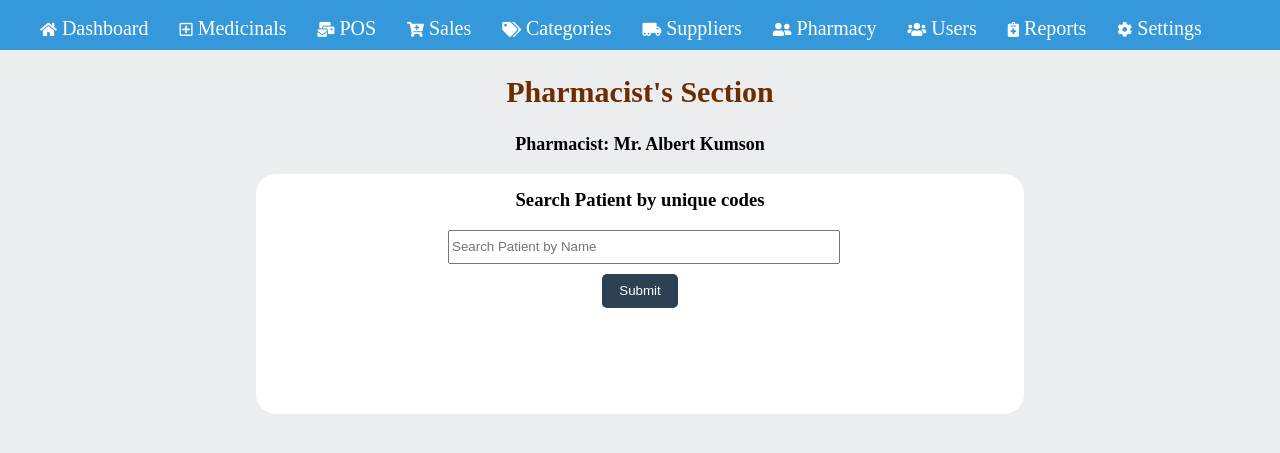
After one commit to ra-n-dev/ccclstores, a PHP site: page /pharmacy/pharmacy.php in a window 1280 px wide. The commit adds this page. Shown: the top 453 px of the page. Run offline with PHP 8.4, Linux system fonts and the light colour scheme.

Commit message:
'update'

```diff
--- a/doctor/insert.php
+++ b/doctor/insert.php
@@ -4,10 +4,10 @@
   $healthstatus =$_POST['healthstatus'];
   $diagnosis =$_POST['diagnosis'];
   $ward =$_POST['ward'];
-  $query = "INSERT INTO todo (history,healthstatus,diagnosis,ward)VALUES('$history','$healthstatus',$diagnosis,'$ward')";
+  $query = "INSERT INTO todo (history,healthstatus,diagnosis,ward)VALUES('$history','$healthstatus','$diagnosis','$ward')";
   $res =mysqli_query($connect,$query)or die(mysqli_error($connect));;
   if($res){
-
+    echo gettype($history);
     echo'data saved successfully';
   }
 ?>
--- a/pharmacy/header.php
+++ b/pharmacy/header.php
@@ -61,7 +61,7 @@
 		    <li><a href="sales.php"><i class="fas fa-cart-plus"></i>Sales</a></li>
 		    <li><a href="categories.php"><i class="fas fa-tags"></i>Categories</a></li>
 		    <li><a href="suppliers.php"><i class="fas fa-truck-moving"></i>Suppliers</a></li>
-		    <li><a href="customers.php"><i class="fas fa-user-friends"></i></i>Customers</a></li>
+		    <li><a href="pharmacy.php"><i class="fas fa-user-friends"></i></i>Pharmacy</a></li>
 	    	<li><a href="users.php"><i class="fas fa-users"></i>Users</a></li>
 		    <li><a href="reports.php"><i class="fas fa-notes-medical"></i></i>Reports</a></li>
 		    <li><a href="settings.php"><i class="fas fa-cog"></i>Settings</a></li>
--- /dev/null
+++ b/pharmacy/pharmacy.php
@@ -0,0 +1,243 @@
+<?php
+ session_start();
+ include("header.php");
+ include("../db/connection.php");
+
+ ?>
+
+<!DOCTYPE html>
+<html>
+<head>
+	<meta charset="utf-8">
+	<title>pharmacy</title>
+
+    <meta name="viewport" content="width=device-width, initial-scale=1.0">
+
+
+    <link rel="stylesheet" type="text/css" href="../css/all.min.css">
+
+    <link rel="stylesheet" href="https://cdn.jsdelivr.net/npm/@fortawesome/fontawesome-free@5.15.3/css/fontawesome.min.css" integrity="undefined" crossorigin="anonymous">
+</head>
+<style type="text/css">
+    body{
+        margin: 0;
+        padding: 0;
+        background: #EBEDEF;
+        width: 100%;
+    }
+    .pharm1 h2{
+        text-align: center;
+        color: #6E2C00;
+        font-size: 30px;
+    }
+    .pharm1 h3{
+        text-align: center;
+        color: black;
+        font-size: 18px;
+
+    }
+    .pharm2{
+        background: white;
+        height: 30vh;
+        width: 60%;
+        border-radius: 20px;
+        margin-left: 20%;
+        margin-right: 20%;
+    }
+    .pharm2  h3{
+        padding-top: 2%;
+        text-align: center;
+    }
+    .pharm2 form{
+        align-items: center;
+
+    }
+    .pharm2 form input{
+        height: 24px;
+    }
+
+
+    .pat{
+    }
+    .pat h3{
+
+    }
+    .pat form .search{
+        background: white;
+    }
+    .pat form .search .sub1{
+      margin-left: 25%;
+       margin-right: 25%;
+      width:50%;
+      height: 28px;
+      margin-bottom: 10px;
+    }
+   .pat form .search .sub2{
+      width: 10%;
+      height: 34px;
+      margin-left: 45%;
+       margin-right: 45%;
+       width: 10%;
+       border-radius: 5px;
+       background: #2E4053;
+    }
+    .tabel1{
+     margin-top: 30vh;
+
+    }
+    .som{
+        height: 5vh;
+    }
+    table{
+        display: block;
+        width: 70%;
+        margin-left: 15%;
+        margin-right: 15%;
+    }
+    .complete {
+        margin-top: 20px;
+        text-align: center;
+    }
+    .complete a{
+        padding-top: 10px;
+        background: #2E4053;
+        padding-bottom: 10px;
+        padding-left: 10px;
+        padding-right: 10px;
+        border-radius: 5px;
+        text-decoration: none;
+        color: white;
+    }
+
+</style>
+<body>
+    <div class="pharm1">
+
+        <h2>Pharmacist's Section</h2>
+        <h3>Pharmacist: Mr. Albert Kumson</h3>
+    </div>
+
+
+
+   <div class="pat">
+
+      <?php
+
+     if(isset($_POST['search'])){
+        $searchkey= $_POST['search'];
+        $query ="SELECT * FROM drugs WHERE uniquecode LIKE '%$searchkey%' ";
+
+
+        $result =mysqli_query($connect, $query);
+          echo "
+             <div class='pharm2'>
+             <h3 style='color:#A04000'>Search Patient by unique codes</h3>
+             <form method='POST' enctype='multipart/form-data'>
+             <div class='search'>
+             <input class='sub1' type='text' name='search' placeholder='Search Patient by Name' value='$searchkey'require>
+             <input class='sub2' type='submit' name='action' style=' color: white; border: 1px green;'>
+             </div>
+
+             </form>
+             </div>
+
+             ";
+         echo"<div class='som'></div> ";
+
+         echo"<table cellspacing=0 cellpadding =1 border=1  class='table1'>
+             <tr border=0.1>
+                <td style='background:#DC7633 ;color:white'>Pateint Name</td>
+                <td style='background:#5D6D7E;color:white'>Visit Date</td>
+                <td style='background:#DC7633 ;color:white'>Drugs Prescribed</td>
+                <td style='background:#5D6D7E;color:white'>Payment Status</td>
+
+              </tr>
+
+
+            ";
+
+     if(mysqli_num_rows($result)<1){
+      echo"<tr><td style=' border: 1pt double ;background:#3090C7;color:white;'>No drugs prescribed for this patient</<td></tr>";
+     }
+
+     while ($row= mysqli_fetch_array($result)) {
+                  $patient_name = $row['patient_name'];
+                  $visit_date = $row['visit_date'];
+                  $medicinename = $row['medicinename'];
+                  $drug_status =$row['drug_status'];
+
+                  $allMedicenes = json_decode($medicinename, true);
+
+                  $subTable = "<table style='width:104%;margin-left:-6px'>
+
+                     <tr border=0.1 >
+                     <td style='color:black;width:10%'> Medincine</td>
+                     <td style='color:black;width:5%'>Dosage</td>
+                     <td style='color:black;width:10%'>Quatity</td>
+
+
+                     </tr>
+                  ";
+
+                  foreach ($allMedicenes as $key => $value) {
+                    $subTable = "$subTable <tr style='width:100%; background:white; border:2px solid black'>
+
+                        <td style='border: 0.1pt solid black;width:60%'>{$value['name']}</td>
+                        <td style='border: 0.1pt solid black;width:40%'>{$value['dosage']}</td>
+                        <td style='border: 0.1pt solid black;width:40%'>{$value['quantity']}</td>
+                         </tr>
+                         ";
+                  }
+                  $subTable = "$subTable </table>";
+
+                         echo "<tr>
+                        <td style=' border: 0.1pt solid black;padding-left:5px;padding-right:5px;width:30% '>$patient_name</td>
+                        <td style=' border: 0.1pt solid black;padding-left:5px;padding-right:5px;width:30% '>$visit_date</td>
+                        <td style=' border: 0.1pt solid black;padding-left:5px;padding-right:5px; width:30%'>$subTable</td>
+                        <td style=' border: 0.1pt solid black;padding-left:5px;padding-right:5px; 10% '>$drug_status</td>
+                        ";
+                         echo" </td>
+
+                      </tr>";
+
+               }
+
+            echo"</table>";
+
+            echo"<div class='complete'>
+
+                <a href='#'>Complete</a>
+         </div>
+      ";
+
+     }else{
+
+        $searchkey="";
+          echo "
+            <div class='pharm2'>
+                <h3>Search Patient by unique codes</h3>
+             <form method='POST' enctype='multipart/form-data'>
+                <div class='search'>
+                  <input class='sub1' type='text' name='search' placeholder='Search Patient by Name' value='$searchkey' required>
+                  <input class='sub2' type='submit' name='action' style='color: white;  border: 1px green;'>
+                </div>
+
+      </form>
+      </div>
+
+     ";
+     echo"<div class='som'></div> ";
+
+     }
+
+             // echo $output;
+
+             ?>
+
+
+   </div>
+
+
+</body>
+
+</html>
```
Also changed, not shown: doctor/attachment.php (+13 -42 lines), doctor/folder.php (+9 -4 lines), doctor/submit.php (+15 -7 lines), pharmacy/customers.php (deleted, +0 -15 lines), pharmacy/sales.php (+19 -8 lines), pharmacy/suppliers.php (+142 -80 lines), img/apple1.jpg (added).
